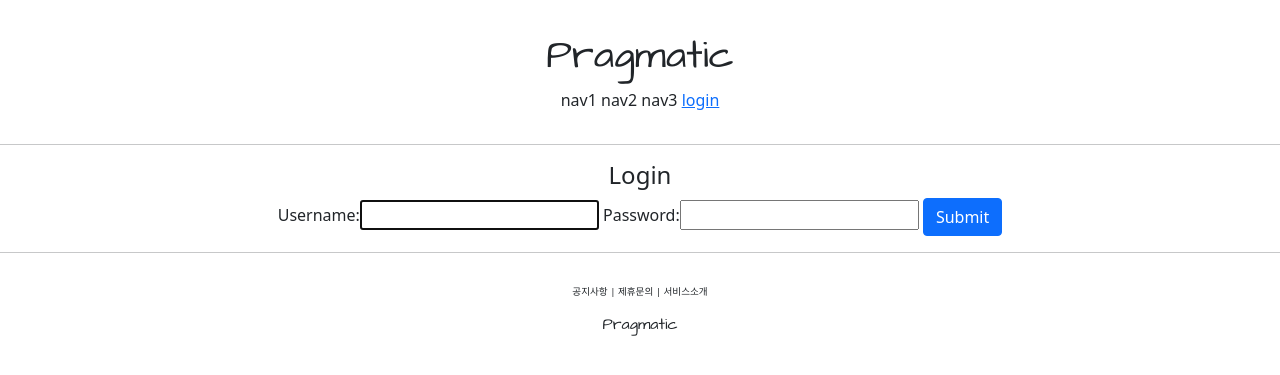
After one commit to kimhan1113/pragmatic_han, a Django app: page /account/login/ in a window 1280 px wide. The commit adds this page. Shown: the top 375 px of the page. Run offline with Django 3.2, Linux system fonts and the light colour scheme; some web fonts are replaced.

Commit message:
django course 22 commit

```diff
--- /dev/null
+++ b/accountapp/templates/accountapp/login.html
@@ -0,0 +1,19 @@
+{% extends 'base.html' %}
+
+
+{% block  content %}
+    <div style="text-align: center;">
+        <div>
+            <h4>Login</h4>
+        </div>
+        <div>
+            <form action="" method="post">
+                {% csrf_token %}
+                {{form}}
+                <input type="submit" class="btn btn-primary">
+            </form>
+        </div>
+    </div>
+
+
+{% endblock %}
--- a/accountapp/urls.py
+++ b/accountapp/urls.py
@@ -1,4 +1,5 @@
 
+from django.contrib.auth.views import LoginView, LogoutView
 from accountapp.views import AccountCreateView, hello_world
 from django.urls import path
 
@@ -7,4 +8,6 @@ app_name = "accountapp"
 urlpatterns = [
     path('hello_world/', hello_world, name='hello_world'),
     path('create/', AccountCreateView.as_view(), name='create'),
+    path('login/', LoginView.as_view(template_name='accountapp/login.html'), name='login'),
+    path('logout/', LogoutView.as_view(), name='logout'),
 ]
--- a/accountapp/views.py
+++ b/accountapp/views.py
@@ -1,3 +1,4 @@
+
 
 
 from django.forms import GenericIPAddressField, models
@@ -11,7 +12,6 @@ from django.views.generic import CreateView
 from accountapp.models import HelloWorld
 from django.contrib.auth.forms import UserCreationForm
 from django.contrib.auth.models import User
-
 
 
 # Create your views here.
--- a/pragmatic/settings.py
+++ b/pragmatic/settings.py
@@ -12,6 +12,8 @@ https://docs.djangoproject.com/en/3.2/ref/settings/
 
 import os
 from pathlib import Path
+
+from django.urls import reverse_lazy
 
 import environ
 
@@ -143,3 +145,6 @@ STATICFILES_DIRS=[
 # https://docs.djangoproject.com/en/3.2/ref/settings/#default-auto-field
 
 DEFAULT_AUTO_FIELD = 'django.db.models.BigAutoField'
+
+LOGIN_REDIRECT_URL = reverse_lazy('accountapp:hello_world')
+LOGOUT_REDIRECT_URL = reverse_lazy('accountapp:login')
--- a/templates/header.html
+++ b/templates/header.html
@@ -8,6 +8,14 @@
         <span>nav1</span>
         <span>nav2</span>
         <span>nav3</span>
-        <span>nav4</span>
+        {% if not user.is_authenicated %}
+        <a href="{% url 'accountapp:login' %}?next={{request.path}}">
+            <span>login</span>
+        </a>
+        {% else %}
+        <a href="{% url 'accountapp:logout' %}?next={{request.path}}">
+            <span>logout</span>
+        </a>
+        {% endif %}
     </div>
 </div>
```
